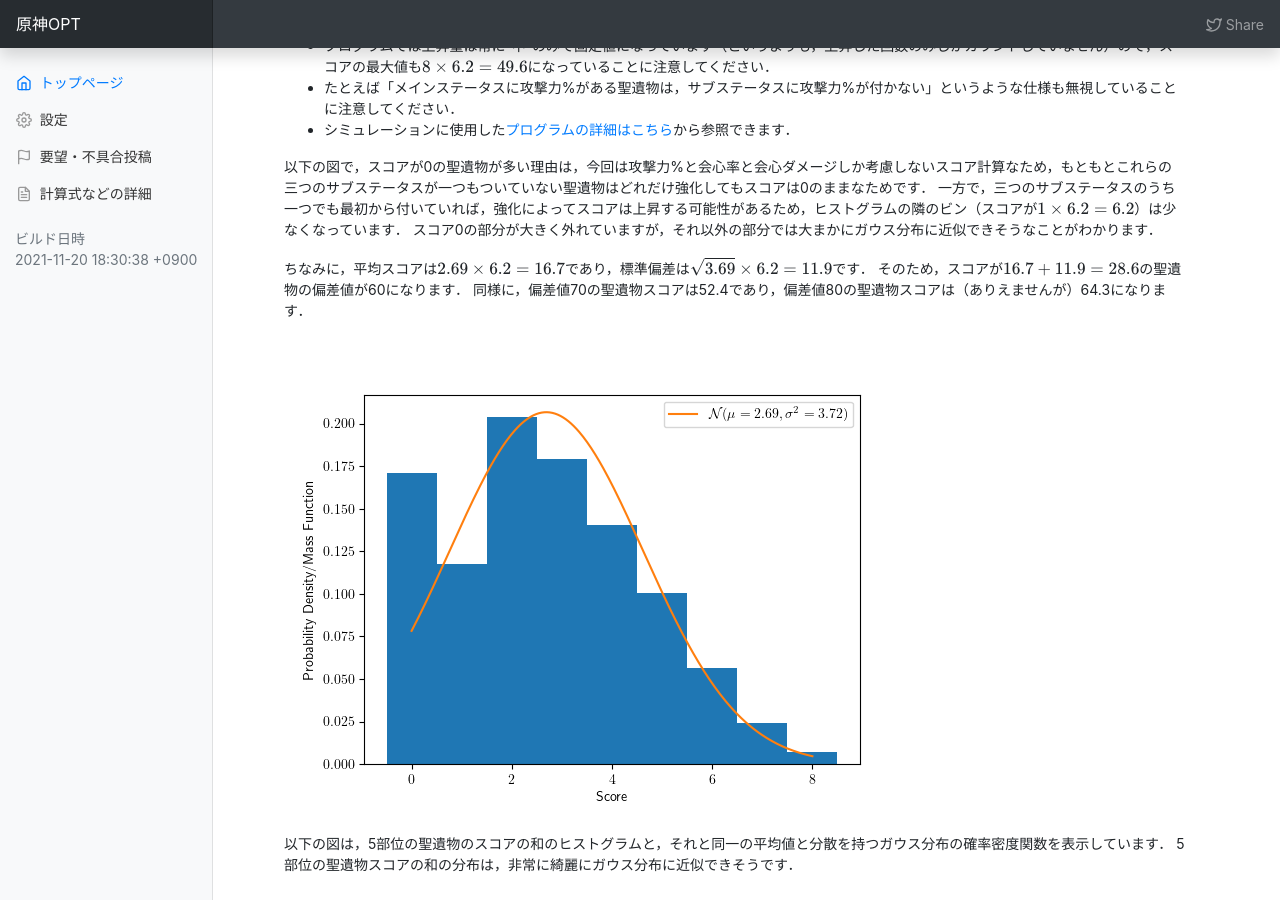
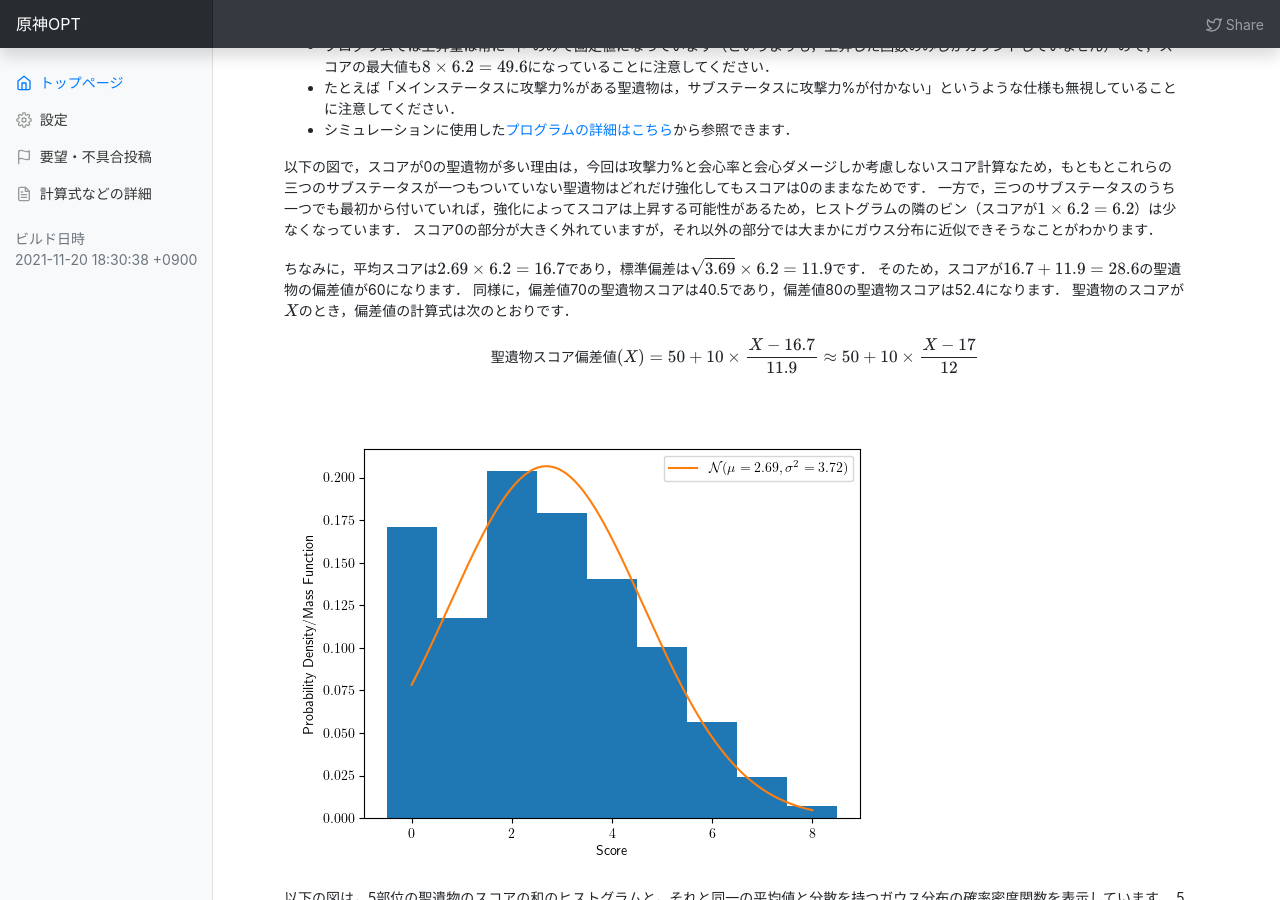
Before and after one commit to k3kaimu/genshinopt, a Jekyll site: the page built from docs/documents.md, in a window 1280 px wide and 900 px high, scrolled down 2799 px. Built offline with Jekyll 4.4.1, drawn with Linux system fonts in a browser that asks for light colours; nearby versions of some CDN libraries; formulas are drawn with MathJax 3.

Commit message:
fix docs

```diff
--- a/docs/documents.md
+++ b/docs/documents.md
@@ -178,8 +178,12 @@ $$
 
 ちなみに，平均スコアは$2.69 \times 6.2 = 16.7$であり，標準偏差は$\sqrt{3.69} \times 6.2 = 11.9$です．
 そのため，スコアが$16.7 + 11.9 = 28.6$の聖遺物の偏差値が60になります．
-同様に，偏差値70の聖遺物スコアは52.4であり，偏差値80の聖遺物スコアは（ありえませんが）64.3になります．
+同様に，偏差値70の聖遺物スコアは40.5であり，偏差値80の聖遺物スコアは52.4になります．
+聖遺物のスコアが$X$のとき，偏差値の計算式は次のとおりです．
 
+$$
+\text{聖遺物スコア偏差値}(X) = 50 + 10 \times \frac{X - 16.7}{11.9} \approx 50 + 10 \times \frac{X - 17}{12}
+$$
 
 ![Distribution of single artifact score]({{ site.baseurl }}/program/artifact_dist/single_artifact_score.png)
 
```
